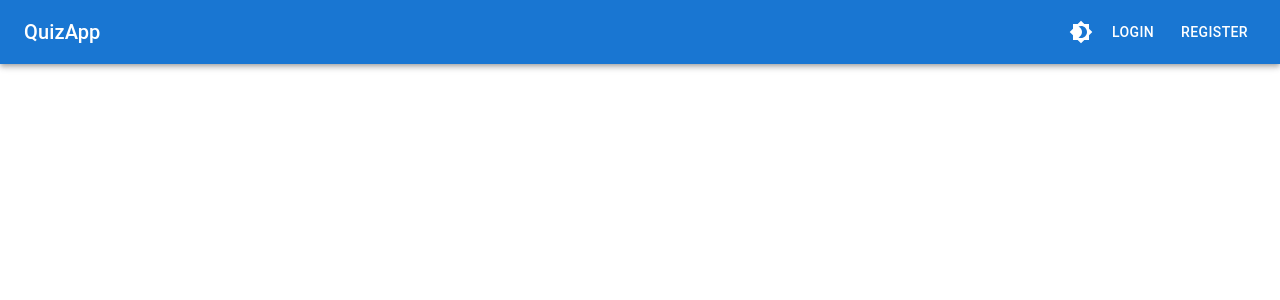
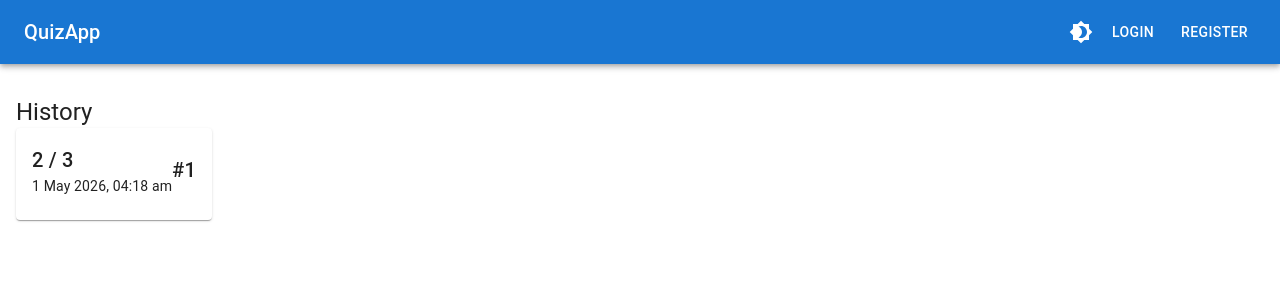
Before and after one commit to XVIArc/Web-Development-Project, a React app in the folder frontend/: page /history in a window 1280 px wide. Shown: the top 300 px of the page. Built offline with nearby package versions, Linux system fonts and the light colour scheme; the HTML template or start-up script is replaced by a standard one.

Commit message:
feat: History page plus url name change in nav bar

```diff
--- a/frontend/src/App.jsx
+++ b/frontend/src/App.jsx
@@ -9,6 +9,7 @@ import Login from "./pages/Login";
 import Register from "./pages/Register";
 import Quiz from "./pages/Quiz";
 import Result from "./pages/Result";
+import History from "./pages/History";
 
 function App() {
   const [mode, setMode] = useState(
@@ -33,6 +34,7 @@ function App() {
             <Route path="/" element={<Home />} />
             <Route path="/login" element={<Login />} />
             <Route path="/register" element={<Register />} />
+            <Route path="/history" element={<History />} />
 
             <Route
               element={
--- a/frontend/src/components/Navbar.jsx
+++ b/frontend/src/components/Navbar.jsx
@@ -37,7 +37,7 @@ export default function Navbar({ mode, toggleTheme }) {
 
         {user ? (
           <Box sx={{ display: "flex", gap: 1 }}>
-            <Button color="inherit" onClick={() => navigate("/attempts")}>
+            <Button color="inherit" onClick={() => navigate("/history")}>
               History
             </Button>
             <Button color="inherit" onClick={() => navigate("/leaderboard")}>
--- /dev/null
+++ b/frontend/src/pages/History.jsx
@@ -0,0 +1,82 @@
+import { useEffect, useState } from "react";
+import {
+  Box,
+  Card,
+  CardContent,
+  CircularProgress,
+  Grid,
+  Typography,
+} from "@mui/material";
+import { quizApi } from "../api/quiz";
+
+export default function History() {
+  const [attempts, setAttempts] = useState([]);
+  const [loading, setLoading] = useState(true);
+
+  useEffect(() => {
+    quizApi
+      .getAttempts()
+      .then((data) => setAttempts(data))
+      .finally(() => setLoading(false));
+  }, []);
+
+  if (loading)
+    return (
+      <Grid
+        container
+        justifyContent="center"
+        alignItems="center"
+        sx={{ minHeight: "80vh" }}
+      >
+        <CircularProgress />
+      </Grid>
+    );
+
+  return (
+    <Grid container justifyContent="center" sx={{ mt: 4 }}>
+      <Grid item xs={12} sm={10} md={7}>
+        <Box sx={{ px: 2 }}>
+          <Typography variant="h5" mb={3}>
+            History
+          </Typography>
+
+          {attempts.length === 0 ? (
+            <Typography color="text.secondary">
+              No attempts yet. Go play a quiz!
+            </Typography>
+          ) : (
+            attempts.map((attempt, i) => (
+              <Card key={attempt._id} sx={{ mb: 2 }}>
+                <CardContent
+                  sx={{
+                    display: "flex",
+                    justifyContent: "space-between",
+                    alignItems: "center",
+                  }}
+                >
+                  <Box>
+                    <Typography variant="h6">
+                      {attempt.score} / {attempt.total}
+                    </Typography>
+                    <Typography variant="body2" color="text.secondary">
+                      {new Date(attempt.createdAt).toLocaleDateString("en-AU", {
+                        day: "numeric",
+                        month: "short",
+                        year: "numeric",
+                        hour: "2-digit",
+                        minute: "2-digit",
+                      })}
+                    </Typography>
+                  </Box>
+                  <Typography variant="h6" color="text.secondary">
+                    #{i + 1}
+                  </Typography>
+                </CardContent>
+              </Card>
+            ))
+          )}
+        </Box>
+      </Grid>
+    </Grid>
+  );
+}
```
